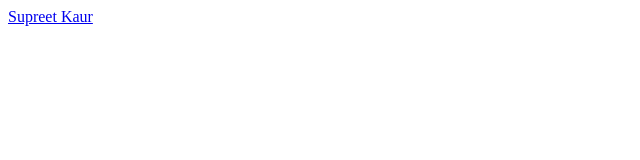
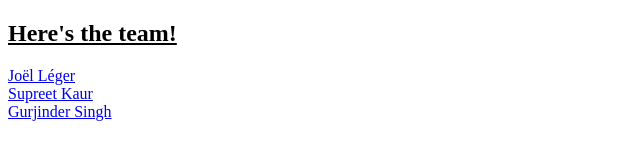
Before and after one commit to Adalani/comp205-lab3-task2, a plain HTML site: page All files/index.html in a window 1280 px wide. Shown: the whole page, without its empty margins (0-640 px from the left). Drawn offline with Linux system fonts and the light colour scheme.

Commit message:
More adjustments

```diff
--- a/All files/index.html
+++ b/All files/index.html
@@ -4,9 +4,16 @@
         <title>Home page</title>
     </head>
 
+    <h2><u>Here's the team!</u></h2>
+
     <body>
-        <a href="supreet-kaur.html">Supreet Kaur</a>
+        <a href = "joel-leger.html">Joël Léger</a>
+        <br/>
+
+        <a href = "supreet-kaur.html">Supreet Kaur</a>
+        <br/>
+
+        <a href = "gurjinder-singh.html">Gurjinder Singh</a>
     </body>
 
-
 </html>
```
Also changed, not shown: All files/gurjinder-singh.html (+2 -0 lines), All files/joel-leger.html (+3 -0 lines), All files/supreet-kaur.html (+2 -2 lines), All files/Lab 3 - Joel/joel-leger.html (added), 1 other file.
